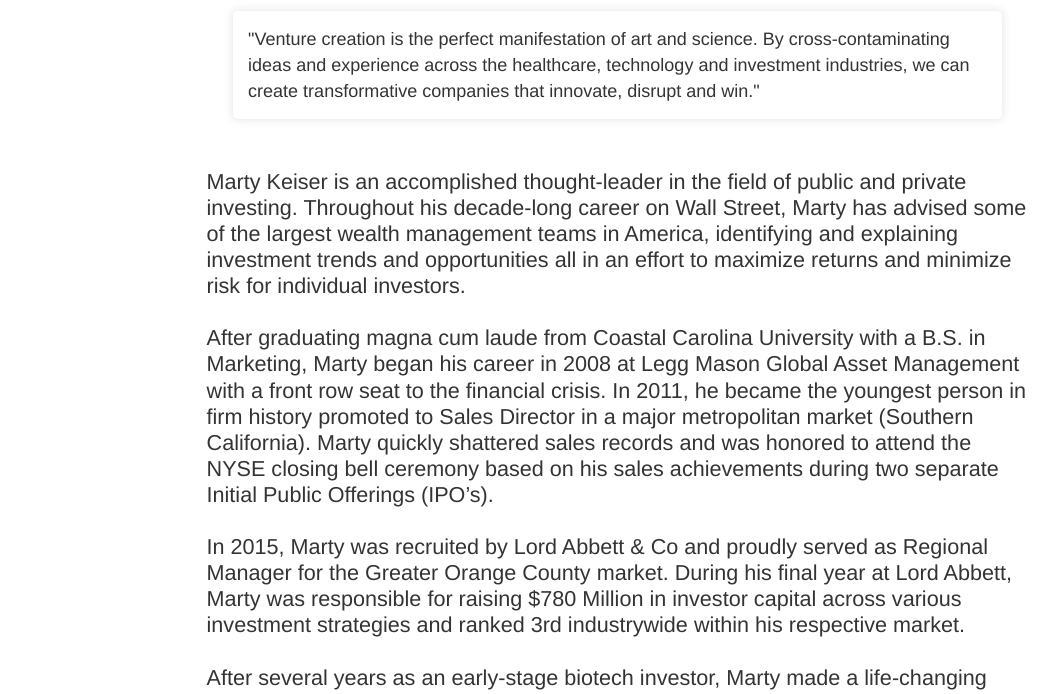
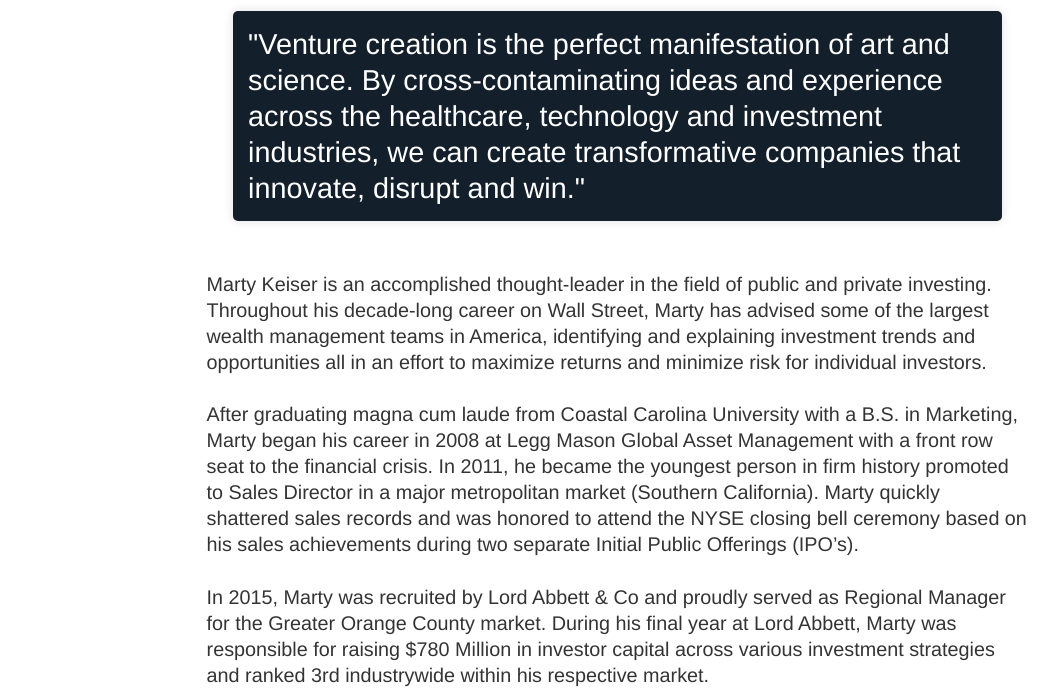
Before and after one commit to gillerg8/ivbio-holdings-site, a Gatsby site: page /studio in a window 1280 px wide. Shown: the part 138-832 px from the top of the page, without its empty margins (23-1080 px from the left). Built offline with nearby package versions, Linux system fonts and the light colour scheme; Gatsby itself is replaced by a stand-in of ours.

Commit message:
Add new quote styling

```diff
--- a/gatsby-config.js
+++ b/gatsby-config.js
@@ -38,11 +38,11 @@
 				background_color: `#663399`,
 				theme_color: `#663399`,
 				display: `minimal-ui`,
-				icon: `src/images/ivbio-icon.png` // This path is relative to the root of the site.
+				icon: `src/images/favicon.ico` // This path is relative to the root of the site.
 			}
 		}
 		// this (optional) plugin enables Progressive Web App + Offline functionality
 		// To learn more, visit: https://gatsby.dev/offline
 		// 'gatsby-plugin-offline',
 	]
-}
+};
--- a/src/components/PageHeader.js
+++ b/src/components/PageHeader.js
@@ -6,6 +6,7 @@
 	margin-bottom: 50px;
 	transition-duration: 0.4s;
 	cursor: default;
+	text-align: center;
 	color: var(--highlight-color);
 	font-family: var(--primary-font);
 `;
--- a/src/components/Quote.js
+++ b/src/components/Quote.js
@@ -6,10 +6,13 @@
 const QuoteContent = styled.blockquote`
 	display: flex;
 	align-items: center;
-	background-color: white;
+	color: #fff;
+	background-color: var(--black-color);
 	box-shadow: 0 0 10px 1px rgba(0, 0, 0, 0.1);
 	border-radius: 5px;
 	padding: 15px;
+	font-size: 1.6rem;
+	line-height: 2rem;
 	margin-bottom: 50px;
 `;
 
--- a/src/layout/layout.css
+++ b/src/layout/layout.css
@@ -1,6 +1,7 @@
 :root {
 	--primary-font: 'Roboto', sans-serif;
 	--secondary-font: 'Nunito', 'Avenir', 'Helvetica', 'sans-serif';
+	--black-color: #131f2b;
 	--highlight-color: #cc0000;
 }
 
@@ -380,7 +381,7 @@
 	padding-left: 0;
 	padding-right: 0;
 	padding-top: 0;
-	font-size: 1.2rem;
+	font-size: 1.1rem;
 	margin-bottom: 1.45rem;
 }
 figure {
```
Also changed, not shown: src/pages/blog.js (+6 -1 lines), src/images/favicon.ico (added).
